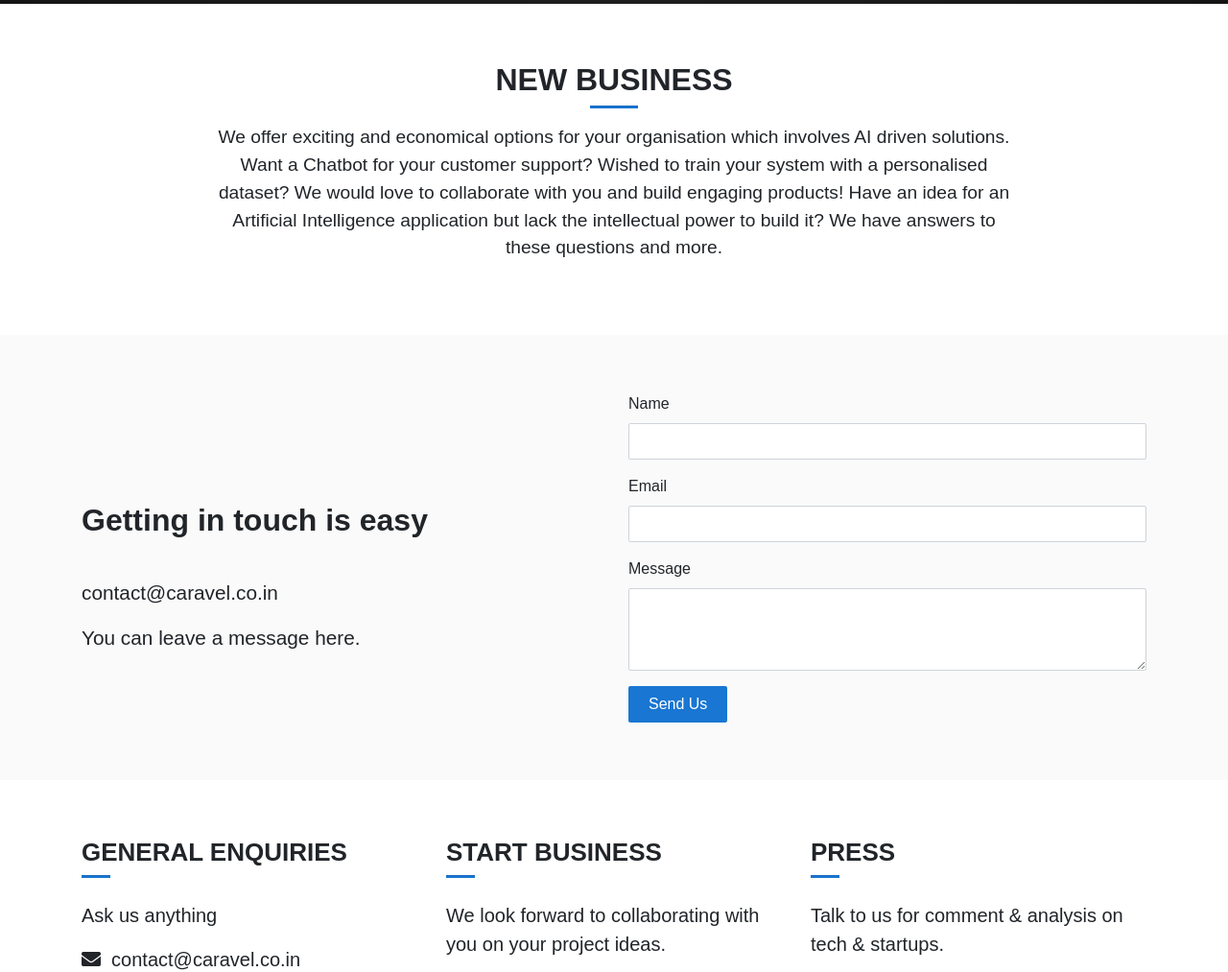
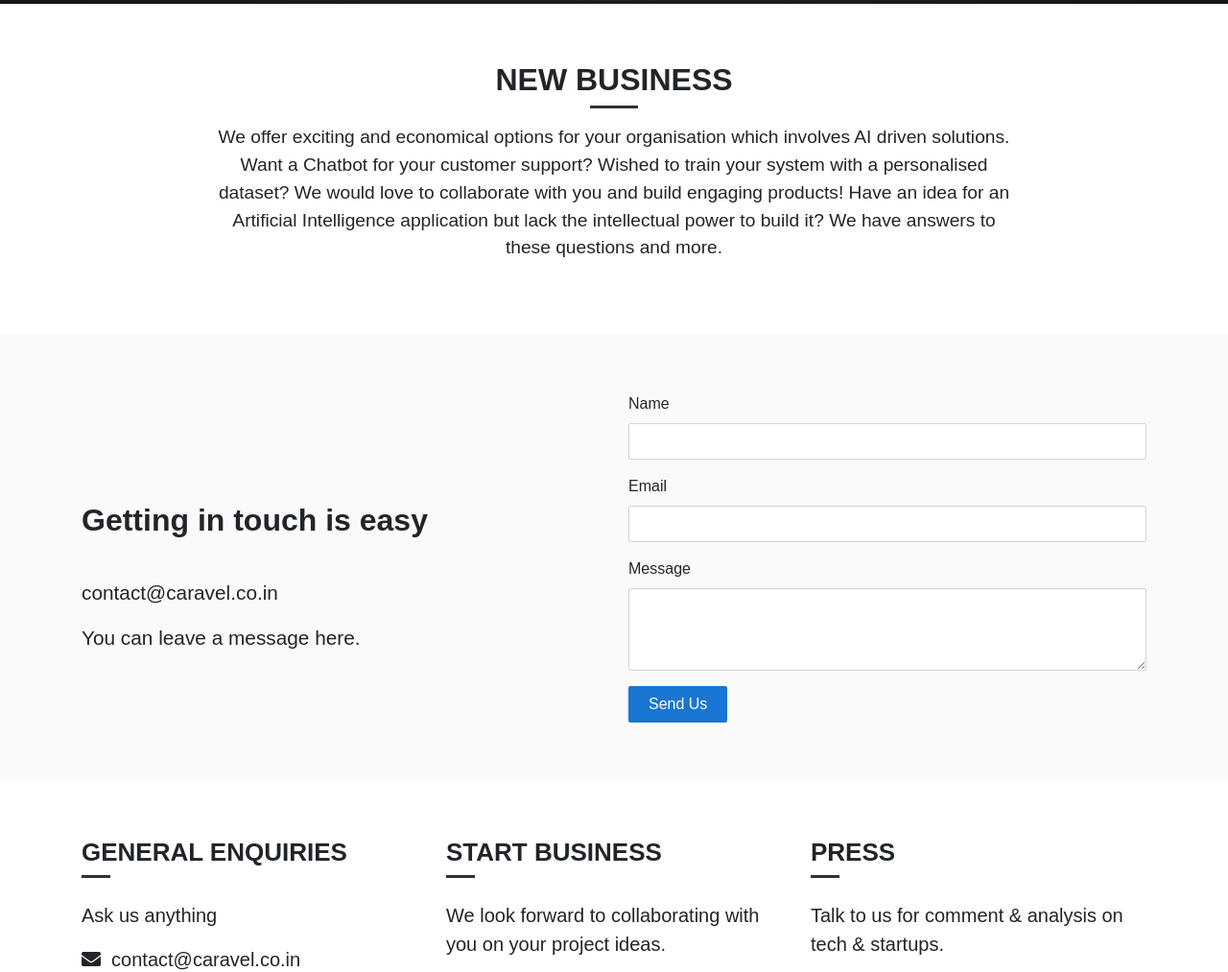
Before and after one commit to liquidworkings/liquidworkings.github.io, a Jekyll site: the page built from contact.html, in a window 1280 px wide. Shown: the part 247-1260 px from the top of the page at 96% size. Built offline with Jekyll 4.4.1, drawn with Linux system fonts in a browser that asks for light colours; nearby versions of some CDN libraries; some web fonts are replaced; comment, search, counter and statistics services are not loaded.

Commit message:
caravel redesign push 10

```diff
--- a/css/main.css
+++ b/css/main.css
@@ -173,7 +173,7 @@ h1, h2, h3, h4, h5, h6 {
 /* ============================================================================== */
 .us-line {
   height: 2px;
-  background-color: var(--primary-color);
+  background-color: #333;
   margin-top: 5px;
   width: 50px;
 }
```
